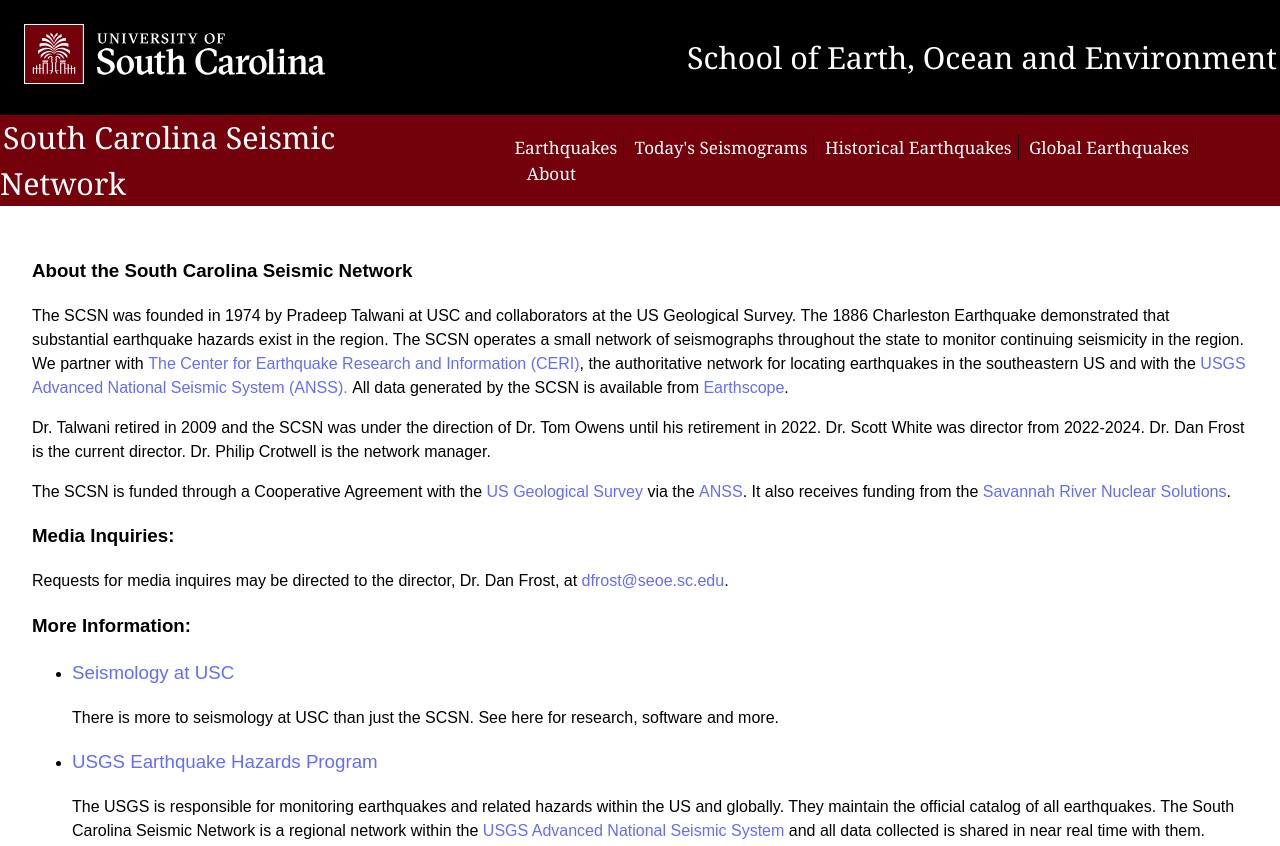
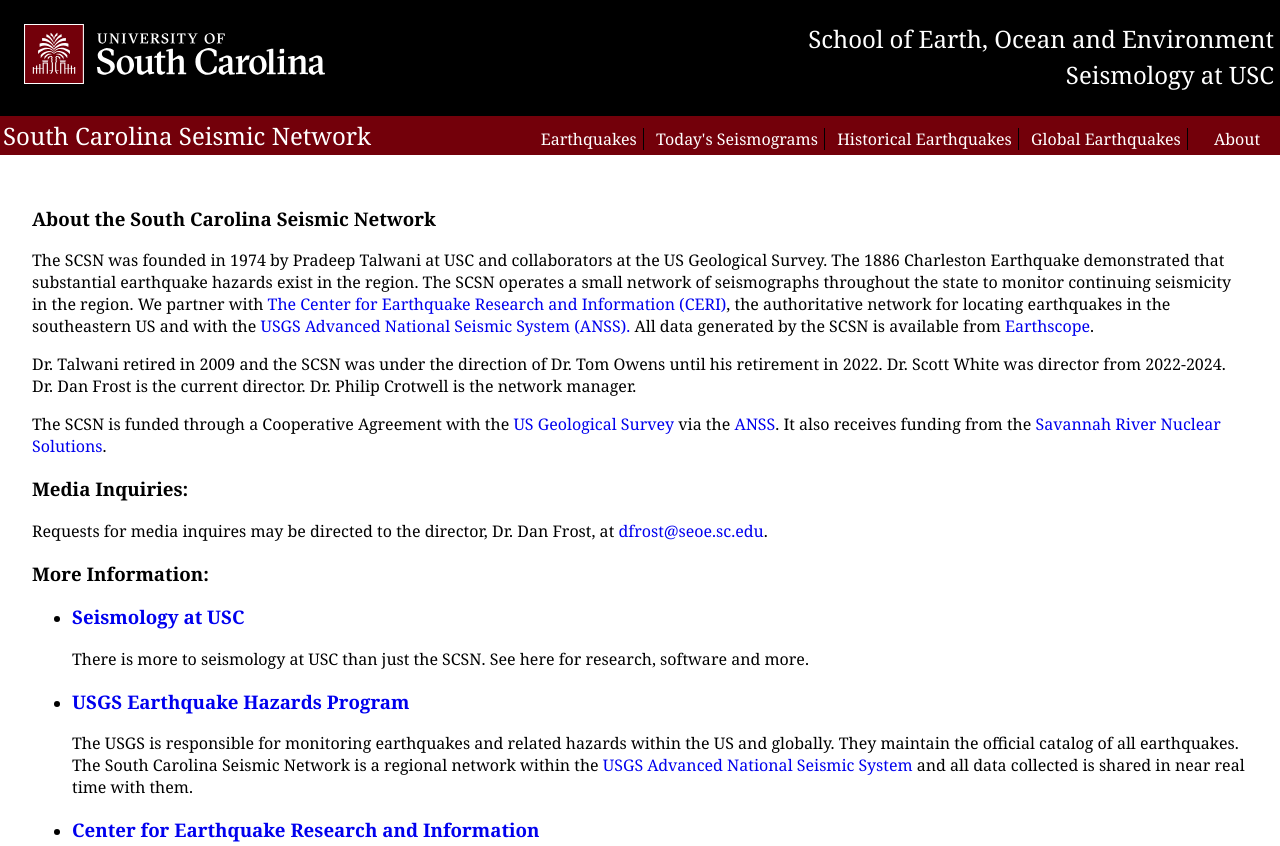
Before and after one commit to crotwell/scsnweb, a website built with Vite: page about/index.html in a window 1280 px wide. Shown: the top 846 px of the page. Built offline with nearby package versions, Linux system fonts and the light colour scheme; what seisplotjs would draw is missing.

Commit message:
work on nav bar and header

```diff
--- a/src/navbar.ts
+++ b/src/navbar.ts
@@ -4,14 +4,18 @@ import scLogo from '/usc_logo_horizontal_rgb_g_rev.svg'
 let navHeader = `
 <header>
   <div class="uscLogo">
-  <a href="https://sc.edu" target="_blank">
-    <img src="${scLogo}" class="logo" alt="USC logo" />
-  </a>
-    <span class="seoeLogo"><a href="https://seoe.sc.edu" target="_blank">
-    School of Earth, Ocean and Environment</a></span>
+    <a href="https://sc.edu" target="_blank">
+      <img src="${scLogo}" class="logo" alt="USC logo" />
+    </a>
+    <div class="seoe">
+      <div class="seoeLogo"><a href="https://seoe.sc.edu" target="_blank">
+      School of Earth, Ocean and Environment</a></div>
+      <div class="seoeLogo"><a href="${import.meta.env.BASE_URL}index.html" target="_blank">
+      Seismology at USC</a></div>
+    </div>
   </div>
   <div class="scsnLogo">
-    <span><a href="${import.meta.env.BASE_URL}index.html">South Carolina Seismic Network</a></span>
+    <span id="areatitle"><a href="${import.meta.env.BASE_URL}index.html">South Carolina Seismic Network</a></span>
     <span id="nav"></span>
   </div>
 </header>
@@ -63,6 +67,10 @@ export function createPublicNavigation() {
   if (navDiv) {
     navDiv.innerHTML = navHeader;
   }
+  const areatitle = document.querySelector<HTMLSpanElement>('#areatitle')!
+  if (areatitle) {
+    areatitle.innerHTML = `<a href="${import.meta.env.BASE_URL}index.html">South Carolina Seismic Network</a>`;
+  }
   const innerNav = document.querySelector<HTMLDivElement>('#nav')!
   if (innerNav) {
     innerNav.innerHTML = navPublic;
@@ -74,6 +82,10 @@ export function createResearchNavigation() {
   if (navDiv) {
     navDiv.innerHTML = navHeader;
   }
+  const areatitle = document.querySelector<HTMLSpanElement>('#areatitle')!
+  if (areatitle) {
+    areatitle.innerHTML = `<a href="${import.meta.env.BASE_URL}research/index.html">Research</a>`;
+  }
   const innerNav = document.querySelector<HTMLDivElement>('#nav')!
   if (innerNav) {
     innerNav.innerHTML = navResearch;
--- a/src/style.css
+++ b/src/style.css
@@ -1,7 +1,6 @@
 :root {
-  font-family: Arial, sans-serif;
-  line-height: 1.5;
-  font-weight: 400;
+  font-family: 'Berlingske Serif', 'Georgia', serif;
+
 
   color-scheme: light dark;
   color: rgba(255, 255, 255, 0.87);
@@ -28,17 +27,25 @@ div.uscLogo img {
 }
 div.uscLogo a.seoe {
 }
+div.seoe {
+    align-self: center;
+    background-color: black;
+    justify-self: end;
+    font-size: larger;
+    margin: 3px;
+    font-family: 'Berlingske Serif', 'Georgia', serif;
+}
 
-span.seoeLogo {
+div.seoeLogo {
   align-self: center;
   background-color: black;
   justify-self: end;
-  font-size: 1.9em;
+  font-size: x-large;
   margin: 3px;
   font-family: 'Berlingske Serif', 'Georgia', serif;
     align-self: center;
 }
-span.seoeLogo a {
+div.seoeLogo a {
   color: white;
 }
 
@@ -47,13 +54,19 @@ div.scsnLogo {
   display: flex;
   justify-content: space-between;
   align-items: center;
+  font-size: x-large;
+  margin-top: 3px;
 }
 div.scsnLogo span a {
-  font-size: 1.9em;
+
   color: white;
   margin: 3px;
   font-family: 'Berlingske Serif', 'Georgia', serif;
   text-align: center;
+}
+nav ul {
+  margin-top: 3px;
+  margin-bottom: 3px;
 }
 
 #nav ul li {
@@ -62,7 +75,7 @@ div.scsnLogo span a {
   min-width: 5rem;
   text-align: center;
   font-family: 'Berlingske Serif', 'Georgia', serif;
-  font-size: xx-small;
+  font-size: medium;
 }
 
 #nav ul li a {
@@ -144,12 +157,10 @@ a.bigbutton {
   font-family: 'Berlingske Serif', 'Georgia', serif;
 }
 
-
 a {
-  font-weight: 500;
-  color: #646cff;
   text-decoration: inherit;
 }
+
 a:hover {
   color: #535bf2;
 }
```
